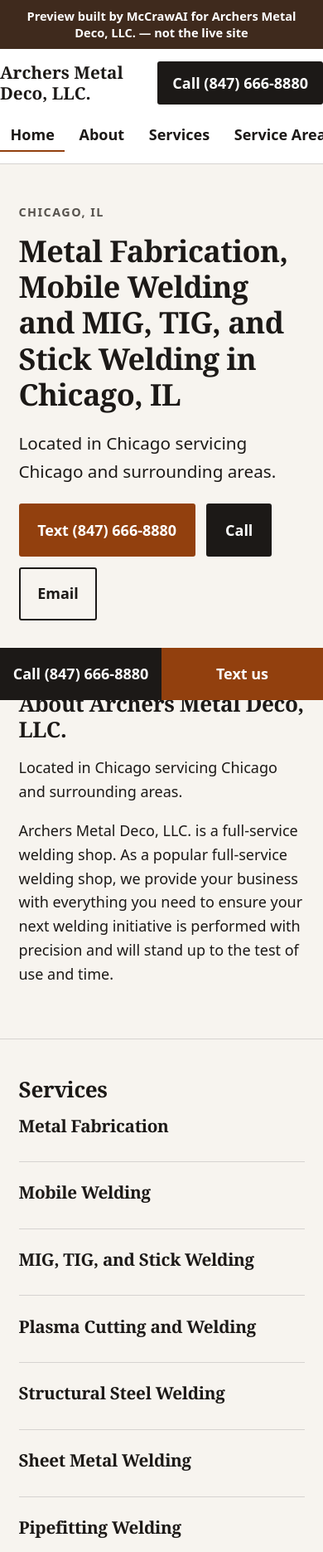
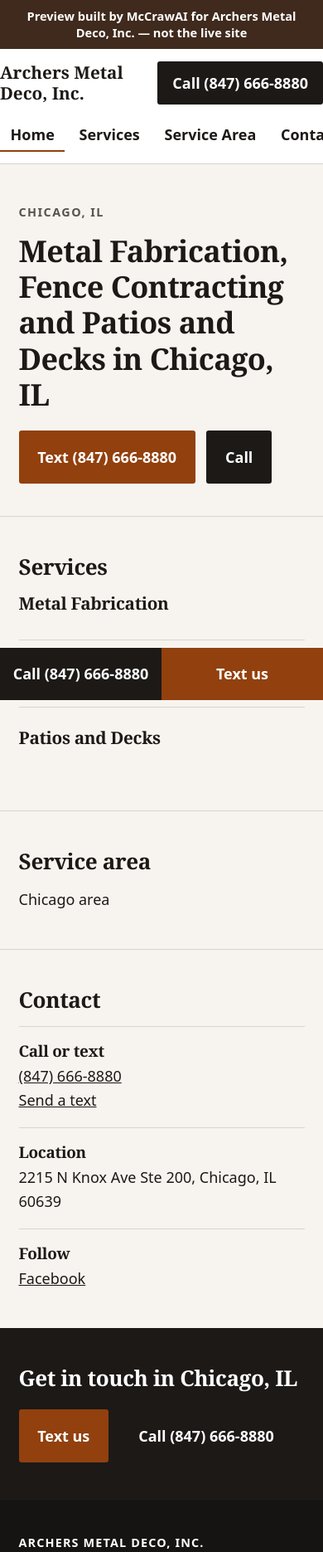
Before and after one commit to mccrawaiops/demo-archers-metal-deco, a plain HTML site: page index.html in a window 390 px wide. Shown: the top 1871 px of the page at 83% size. Drawn offline with Linux system fonts and the light colour scheme.

Commit message:
Publish preview demo for Archers Metal Deco, Inc.

```diff
--- a/index.html
+++ b/index.html
@@ -3,13 +3,13 @@
 <head>
 <meta charset="utf-8">
 <meta name="viewport" content="width=device-width,initial-scale=1">
-<title>Archers Metal Deco, LLC. | Chicago, IL 60651</title>
-<meta name="description" content="Archers Metal Deco, LLC. in Chicago, IL 60651 — Metal Fabrication, Mobile Welding, MIG, TIG, and Stick Welding, Plasma Cutting and Welding, Structural Steel Welding. Call (847) 666-8880.">
+<title>Archers Metal Deco, Inc. | Chicago, IL 60639</title>
+<meta name="description" content="Archers Metal Deco, Inc. in Chicago, IL 60639 — Metal Fabrication, Fence Contracting, Patios and Decks. Call (847) 666-8880.">
 <meta name="robots" content="noindex,nofollow">
 <link rel="canonical" href="https://mccrawaiops.github.io/demo-archers-metal-deco/">
-<meta property="og:site_name" content="Archers Metal Deco, LLC.">
-<meta property="og:title" content="Archers Metal Deco, LLC. | Chicago, IL 60651">
-<meta property="og:description" content="Archers Metal Deco, LLC. in Chicago, IL 60651 — Metal Fabrication, Mobile Welding, MIG, TIG, and Stick Welding, Plasma Cutting and Welding, Structural Steel Welding. Call (847) 666-8880.">
+<meta property="og:site_name" content="Archers Metal Deco, Inc.">
+<meta property="og:title" content="Archers Metal Deco, Inc. | Chicago, IL 60639">
+<meta property="og:description" content="Archers Metal Deco, Inc. in Chicago, IL 60639 — Metal Fabrication, Fence Contracting, Patios and Decks. Call (847) 666-8880.">
 <meta property="og:type" content="website">
 <meta property="og:url" content="https://mccrawaiops.github.io/demo-archers-metal-deco/">
 
@@ -19,42 +19,41 @@
 <link rel="apple-touch-icon" href="img/favicon.png">
 
 <link rel="stylesheet" href="styles.css">
-<script type="application/ld+json">{"@context":"https://schema.org","@graph":[{"@type":"LocalBusiness","@id":"https://mccrawaiops.github.io/demo-archers-metal-deco/#business","name":"Archers Metal Deco, LLC.","url":"https://mccrawaiops.github.io/demo-archers-metal-deco/","telephone":"+18476668880","email":"archersdeco@gmail.com","address":{"@type":"PostalAddress","streetAddress":"2215 N Knox Ave Suite 200","addressLocality":"Chicago","addressRegion":"IL","postalCode":"60651","addressCountry":"US"},"areaServed":[{"@type":"Place","name":"Chicago"},{"@type":"Place","name":"surrounding areas"}],"description":"Located in Chicago servicing Chicago and surrounding areas.\n\nArchers Metal Deco, LLC. is a full-service welding shop. As a popular full-service welding shop, we provide your business with everything you need to ensure your next welding initiative is performed with precision and will stand up to the test of use and time."},{"@type":"WebPage","@id":"https://mccrawaiops.github.io/demo-archers-metal-deco/","url":"https://mccrawaiops.github.io/demo-archers-metal-deco/","name":"Archers Metal Deco, LLC.","about":{"@id":"https://mccrawaiops.github.io/demo-archers-metal-deco/#business"}}]}</script>
+<script type="application/ld+json">{"@context":"https://schema.org","@graph":[{"@type":"LocalBusiness","@id":"https://mccrawaiops.github.io/demo-archers-metal-deco/#business","name":"Archers Metal Deco, Inc.","url":"https://mccrawaiops.github.io/demo-archers-metal-deco/","telephone":"+18476668880","address":{"@type":"PostalAddress","streetAddress":"2215 N Knox Ave Ste 200","addressLocality":"Chicago","addressRegion":"IL","postalCode":"60639","addressCountry":"US"},"areaServed":[{"@type":"Place","name":"Chicago area"}]},{"@type":"WebPage","@id":"https://mccrawaiops.github.io/demo-archers-metal-deco/","url":"https://mccrawaiops.github.io/demo-archers-metal-deco/","name":"Archers Metal Deco, Inc.","about":{"@id":"https://mccrawaiops.github.io/demo-archers-metal-deco/#business"}}]}</script>
 </head>
 <body class="has-sticky">
-<div class="preview-ribbon">Preview built by McCrawAI for Archers Metal Deco, LLC. — not the live site</div>
+<div class="preview-ribbon">Preview built by McCrawAI for Archers Metal Deco, Inc. — not the live site</div>
 <a class="skip" href="#main">Skip to content</a>
 <header class="top" id="top">
   <div class="wrap bar">
-    <a href="index.html" class="brand"><span class="wordmark">Archers Metal Deco, LLC.</span></a>
+    <a href="index.html" class="brand"><span class="wordmark">Archers Metal Deco, Inc.</span></a>
     <a class="callbtn" href="tel:+18476668880">Call (847) 666-8880</a>
   </div>
-  <nav class="wrap nav" aria-label="Main"><a href="index.html#top" aria-current="page">Home</a><a href="index.html#about">About</a><a href="index.html#services">Services</a><a href="index.html#area">Service Area</a><a href="index.html#contact">Contact</a></nav>
+  <nav class="wrap nav" aria-label="Main"><a href="index.html#top" aria-current="page">Home</a><a href="index.html#services">Services</a><a href="index.html#area">Service Area</a><a href="index.html#contact">Contact</a></nav>
 </header>
 <main id="main">
-<section class="hero"><div class="wrap hero-grid"><div><p class="eyebrow">Chicago, IL</p><h1>Metal Fabrication, Mobile Welding and MIG, TIG, and Stick Welding in Chicago, IL</h1><p class="lead">Located in Chicago servicing Chicago and surrounding areas.</p><div class="btns"><a class="btn" href="sms:+18476668880?&body=Hi%2C%20I%20would%20like%20to%20ask%20about%20a%20project.">Text (847) 666-8880</a><a class="btn alt" href="tel:+18476668880">Call</a><a class="btn ghost" href="mailto:archersdeco@gmail.com">Email</a></div></div></div></section>
-<section class="sec" id="about"><div class="wrap about"><h2>About Archers Metal Deco, LLC.</h2><p>Located in Chicago servicing Chicago and surrounding areas.</p><p>Archers Metal Deco, LLC. is a full-service welding shop. As a popular full-service welding shop, we provide your business with everything you need to ensure your next welding initiative is performed with precision and will stand up to the test of use and time.</p></div></section>
-<section class="sec" id="services"><div class="wrap"><h2>Services</h2><article class="svc"><div><h3>Metal Fabrication</h3></div></article><article class="svc"><div><h3>Mobile Welding</h3></div></article><article class="svc"><div><h3>MIG, TIG, and Stick Welding</h3></div></article><article class="svc"><div><h3>Plasma Cutting and Welding</h3></div></article><article class="svc"><div><h3>Structural Steel Welding</h3></div></article><article class="svc"><div><h3>Sheet Metal Welding</h3></div></article><article class="svc"><div><h3>Pipefitting Welding</h3></div></article><article class="svc"><div><h3>Industrial Maintenance Welding</h3></div></article></div></section>
-<section class="sec" id="area"><div class="wrap"><h2>Service area</h2><ul class="towns"><li>Chicago</li><li>surrounding areas</li></ul></div></section>
-<section class="sec" id="contact"><div class="wrap"><h2>Contact</h2><div class="contact-list"><div class="contact-item"><h2>Call or text</h2><p><a href="tel:+18476668880">(847) 666-8880</a></p><p><a href="sms:+18476668880?&body=Hi%2C%20I%20would%20like%20to%20ask%20about%20a%20project.">Send a text</a></p></div><div class="contact-item"><h2>Email</h2><p><a href="mailto:archersdeco@gmail.com">archersdeco@gmail.com</a></p></div><div class="contact-item"><h2>Location</h2><p>2215 N Knox Ave Suite 200, Chicago, IL 60651</p></div><div class="contact-item"><h2>Hours</h2><ul class="hours"><li><span>Monday–Friday</span><span>9:00 AM – 5:00 PM</span></li><li><span>Saturday &amp; Sunday</span><span>Closed</span></li></ul></div></div></div></section>
+<section class="hero"><div class="wrap hero-grid"><div><p class="eyebrow">Chicago, IL</p><h1>Metal Fabrication, Fence Contracting and Patios and Decks in Chicago, IL</h1><div class="btns"><a class="btn" href="sms:+18476668880?&body=Hi%2C%20I%20would%20like%20to%20ask%20about%20a%20project.">Text (847) 666-8880</a><a class="btn alt" href="tel:+18476668880">Call</a></div></div></div></section>
+<section class="sec" id="services"><div class="wrap"><h2>Services</h2><article class="svc"><div><h3>Metal Fabrication</h3></div></article><article class="svc"><div><h3>Fence Contracting</h3></div></article><article class="svc"><div><h3>Patios and Decks</h3></div></article></div></section>
+<section class="sec" id="area"><div class="wrap"><h2>Service area</h2><ul class="towns"><li>Chicago area</li></ul></div></section>
+<section class="sec" id="contact"><div class="wrap"><h2>Contact</h2><div class="contact-list"><div class="contact-item"><h2>Call or text</h2><p><a href="tel:+18476668880">(847) 666-8880</a></p><p><a href="sms:+18476668880?&body=Hi%2C%20I%20would%20like%20to%20ask%20about%20a%20project.">Send a text</a></p></div><div class="contact-item"><h2>Location</h2><p>2215 N Knox Ave Ste 200, Chicago, IL 60639</p></div><div class="contact-item"><h2>Follow</h2><p><a href="https://www.facebook.com/ArchersMetalDeco" rel="noopener" target="_blank">Facebook</a></p></div></div></div></section>
 </main>
-<section class="cta-band"><div class="wrap"><h2>Get in touch in Chicago, IL</h2><div class="btns"><a class="btn" href="sms:+18476668880?&body=Hi%2C%20I%20would%20like%20to%20ask%20about%20a%20project.">Text us</a><a class="btn alt" href="tel:+18476668880">Call (847) 666-8880</a><a class="btn ghost" href="mailto:archersdeco@gmail.com">Email</a></div></div></section>
+<section class="cta-band"><div class="wrap"><h2>Get in touch in Chicago, IL</h2><div class="btns"><a class="btn" href="sms:+18476668880?&body=Hi%2C%20I%20would%20like%20to%20ask%20about%20a%20project.">Text us</a><a class="btn alt" href="tel:+18476668880">Call (847) 666-8880</a></div></div></section>
 <footer class="foot">
   <div class="wrap cols">
     <div>
-      <h3>Archers Metal Deco, LLC.</h3>
-      <p>Chicago, IL 60651</p>
-      <p>2215 N Knox Ave Suite 200</p>
+      <h3>Archers Metal Deco, Inc.</h3>
+      <p>Chicago, IL 60639</p>
+      <p>2215 N Knox Ave Ste 200</p>
     </div>
     <div>
       <h3>Contact</h3>
       <p>
         <a href="tel:+18476668880">(847) 666-8880</a><br>
         <a href="sms:+18476668880?&body=Hi%2C%20I%20would%20like%20to%20ask%20about%20a%20project.">Text us</a><br>
-        <a href="mailto:archersdeco@gmail.com">archersdeco@gmail.com</a>
+
       </p>
     </div>
-
+    <div><h3>Follow</h3><p><a href="https://www.facebook.com/ArchersMetalDeco" rel="noopener" target="_blank">Facebook</a></p></div>
   </div>
   <div class="wrap credit">Demo site by <a href="https://mccrawai.com">McCrawAI</a>. This is a preview, not the live site.</div>
 </footer>
```
Also changed, not shown: 404.html (+12 -12 lines).
